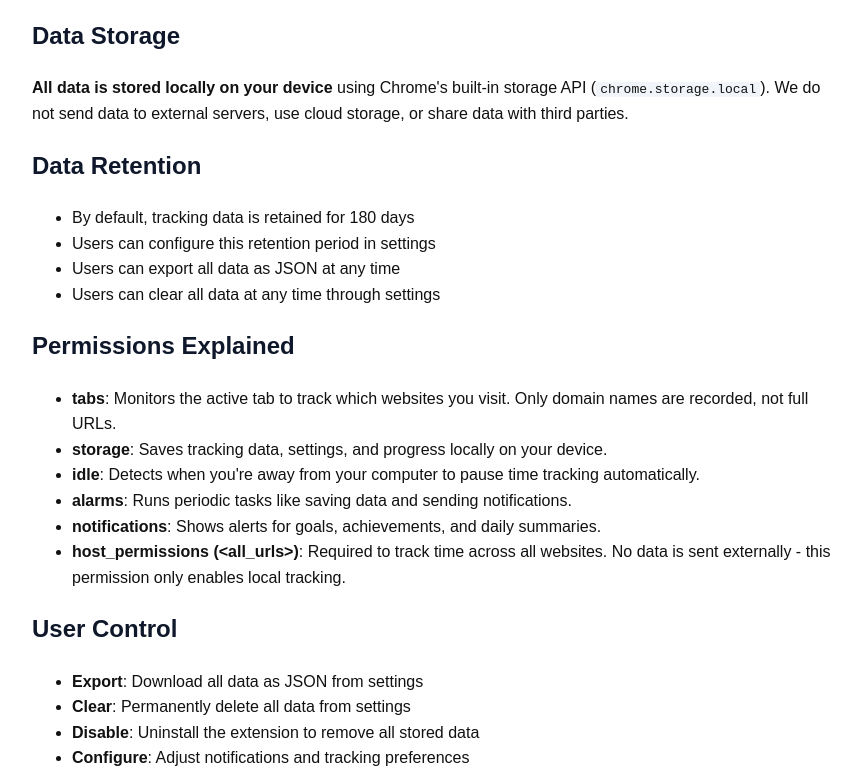
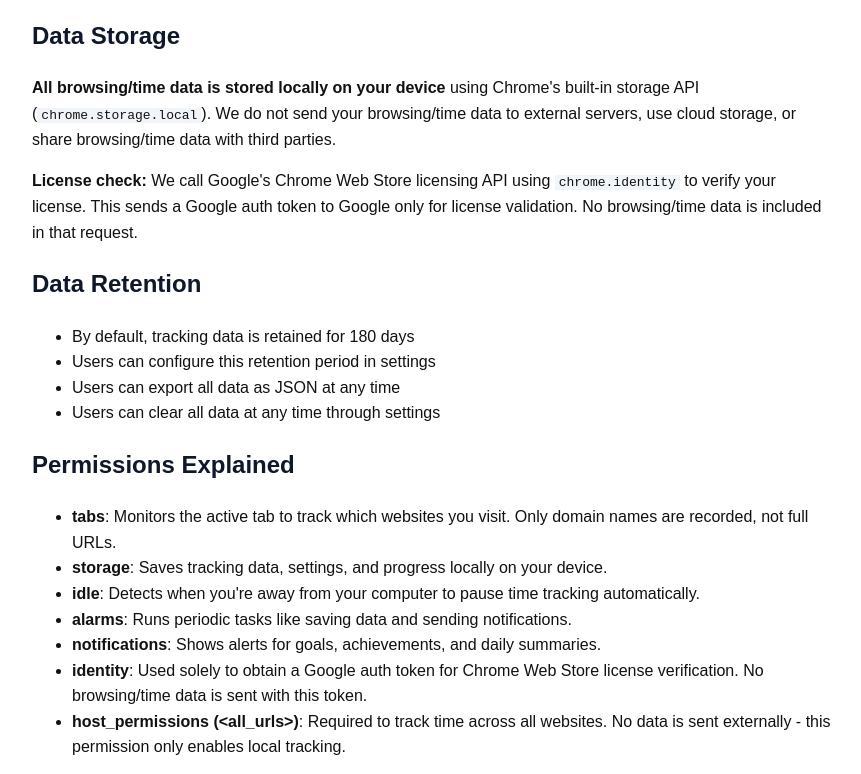
Before and after one commit to xXGeminiXx/galliflow-site, a plain HTML site: page docs/privacy-policy.html in a window 1280 px wide. Shown: the part 695-1469 px from the top of the page, without its empty margins (208-1069 px from the left). Drawn offline with Linux system fonts and the light colour scheme.

Commit message:
Clarify license check in privacy policy

```diff
--- a/docs/privacy-policy.html
+++ b/docs/privacy-policy.html
@@ -38,7 +38,9 @@
   </ul>
 
   <h2>Data Storage</h2>
-  <p><strong>All data is stored locally on your device</strong> using Chrome's built-in storage API (<code>chrome.storage.local</code>). We do not send data to external servers, use cloud storage, or share data with third parties.</p>
+  <p><strong>All browsing/time data is stored locally on your device</strong> using Chrome's built-in storage API (<code>chrome.storage.local</code>). We do not send your browsing/time data to external servers, use cloud storage, or share browsing/time data with third parties.</p>
+
+  <p><strong>License check:</strong> We call Google's Chrome Web Store licensing API using <code>chrome.identity</code> to verify your license. This sends a Google auth token to Google only for license validation. No browsing/time data is included in that request.</p>
 
   <h2>Data Retention</h2>
   <ul>
@@ -55,6 +57,7 @@
     <li><strong>idle</strong>: Detects when you're away from your computer to pause time tracking automatically.</li>
     <li><strong>alarms</strong>: Runs periodic tasks like saving data and sending notifications.</li>
     <li><strong>notifications</strong>: Shows alerts for goals, achievements, and daily summaries.</li>
+    <li><strong>identity</strong>: Used solely to obtain a Google auth token for Chrome Web Store license verification. No browsing/time data is sent with this token.</li>
     <li><strong>host_permissions (&lt;all_urls&gt;)</strong>: Required to track time across all websites. No data is sent externally - this permission only enables local tracking.</li>
   </ul>
 
```
